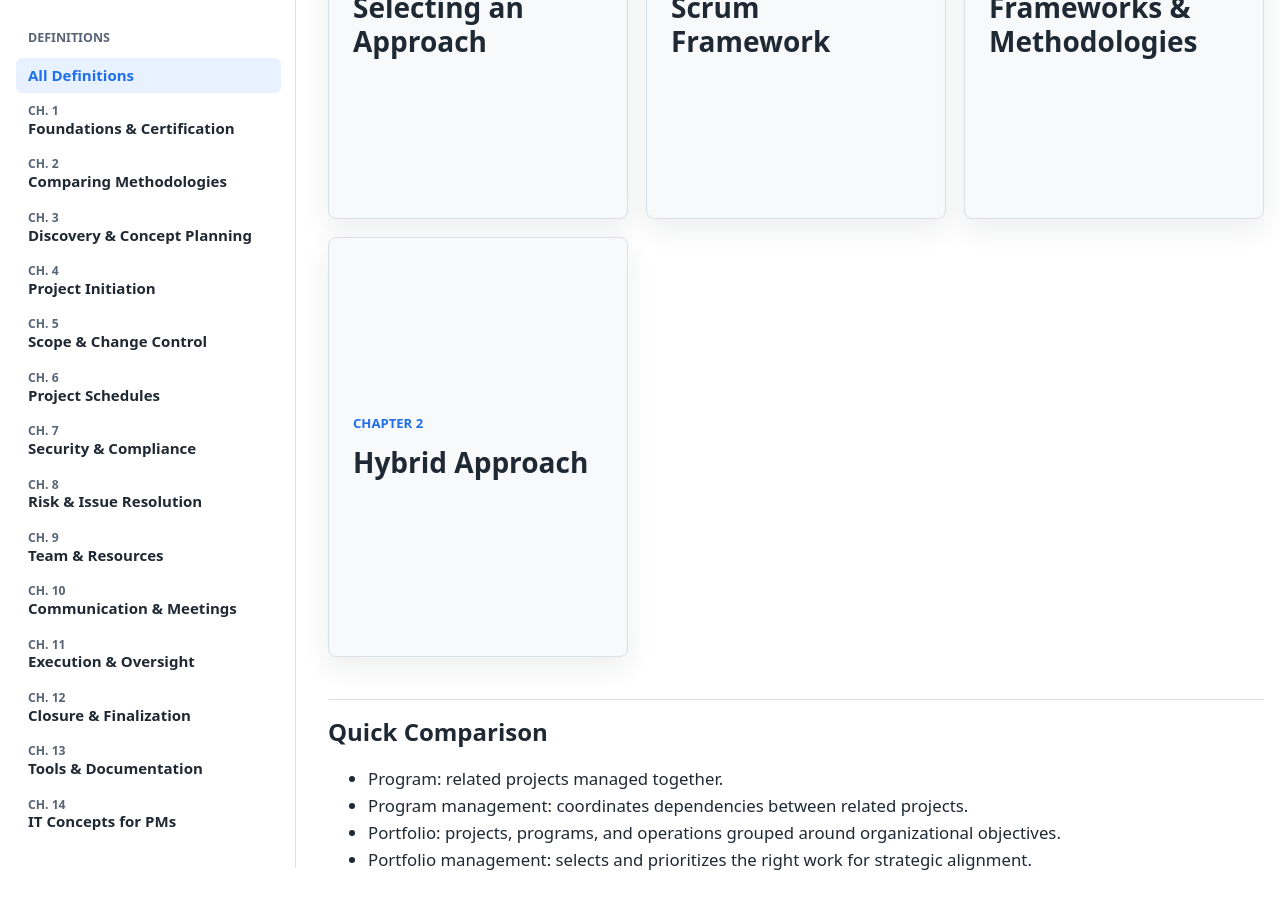
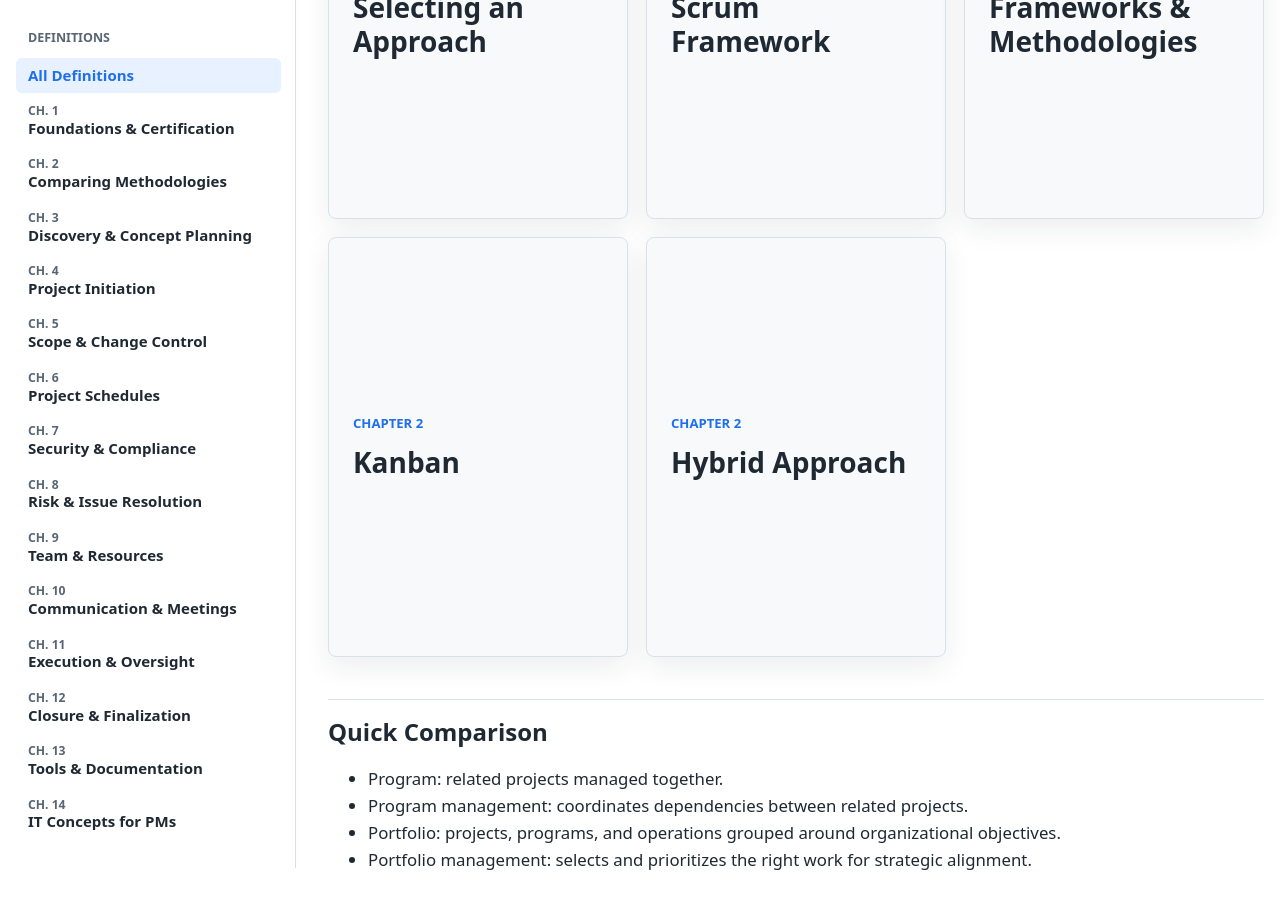
Before and after one commit to teganburns/project-plus-study-guide, a Jekyll site: the page built from Definitions.md, in a window 1280 px wide and 900 px high, scrolled down 2785 px. Built offline with Jekyll 4.4.1, drawn with Linux system fonts in a browser that asks for light colours; some of the changed text lies outside the part shown.

Commit message:
Add chapter 2 Kanban material

```diff
--- a/Definitions.md
+++ b/Definitions.md
@@ -329,6 +329,25 @@ permalink: /definitions/
           </div>
         </article>
 
+        <article class="definition-card" data-category="chapter-2" data-search="kanban pull based board continuous flow workflow work in progress wip limits to do in progress code review release done agile not sprint timeboxed bottleneck" role="button" tabindex="0" aria-pressed="false">
+          <div class="definition-card-inner">
+            <div class="definition-face definition-front">
+              <p class="definition-label">Chapter 2</p>
+              <h2>Kanban</h2>
+            </div>
+            <div class="definition-face definition-back">
+              <h2>Kanban</h2>
+              <p>A pull-based workflow method that uses a Kanban board so work can flow continuously.</p>
+              <ul>
+                <li>Work moves through visible columns such as To Do, In Progress, Code Review, Release, and Done.</li>
+                <li>Work is pulled when capacity is available instead of being planned into fixed sprint cycles.</li>
+                <li>Work-in-progress limits help expose bottlenecks and keep flow manageable.</li>
+              </ul>
+              <p><strong>Exam cue:</strong> Kanban is flow-based, not sprint-based.</p>
+            </div>
+          </div>
+        </article>
+
         <article class="definition-card" data-category="chapter-2" data-search="hybrid approach predictive agile combination waterfall adaptive phases mixed methods" role="button" tabindex="0" aria-pressed="false">
           <div class="definition-card-inner">
             <div class="definition-face definition-front">
```
Also changed, not shown: study-guide/chapter-02.md (+7 -0 lines).
